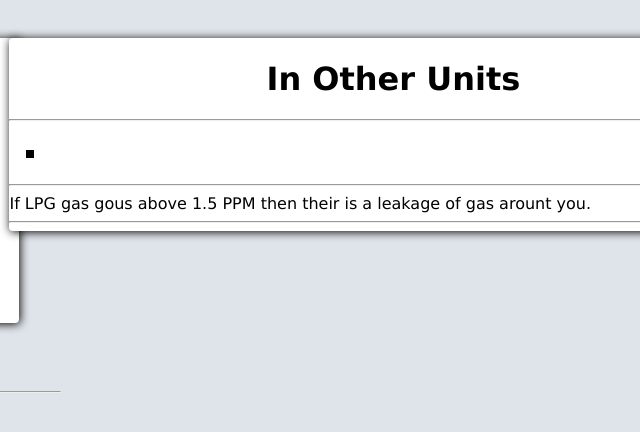
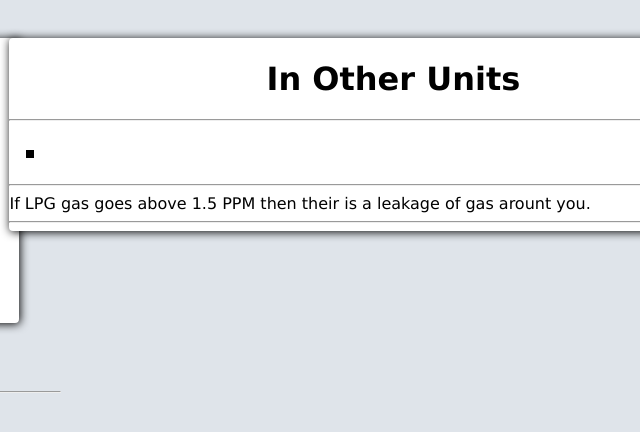
Before and after one commit to Piyush-Narsinghani/Team-56--AIR-QUALITY-MONITORING-SYTSTEM-USING-IOT, a website: page LPG_Details.html in a window 1280 px wide. Shown: the full height of the page, 477-1117 px from the left. Drawn offline with Linux system fonts and the light colour scheme; no server answers.

Commit message:
lpg content spelling update

```diff
--- a/LPG_Details.html
+++ b/LPG_Details.html
@@ -1708,7 +1708,7 @@ p {
 			<li id="inPPB" style="font-size: 1.7em"></li>
 		</ul>
 		<hr/>
-		If LPG gas gous above 1.5 PPM then their is a leakage of gas arount you.
+		If LPG gas goes above 1.5 PPM then their is a leakage of gas arount you.
 		<hr/>
 	</div>
 	</div>
```
